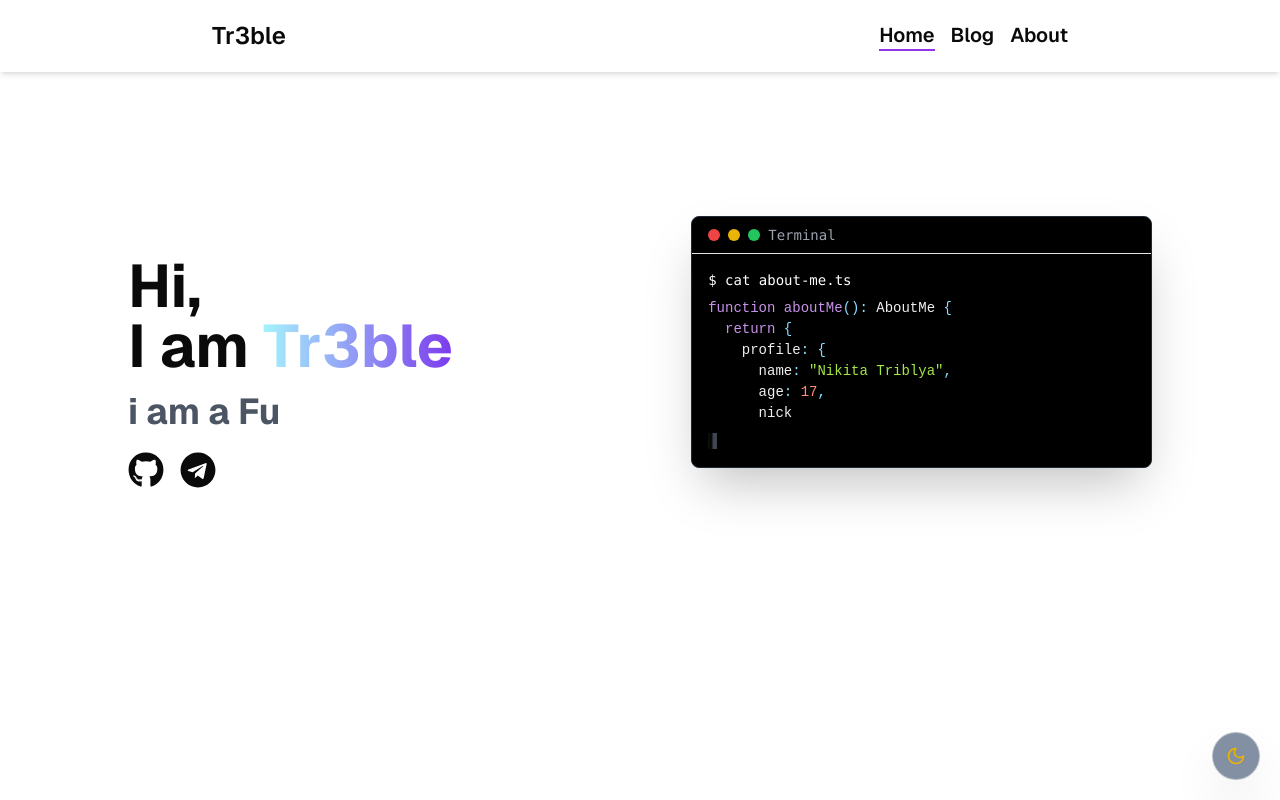
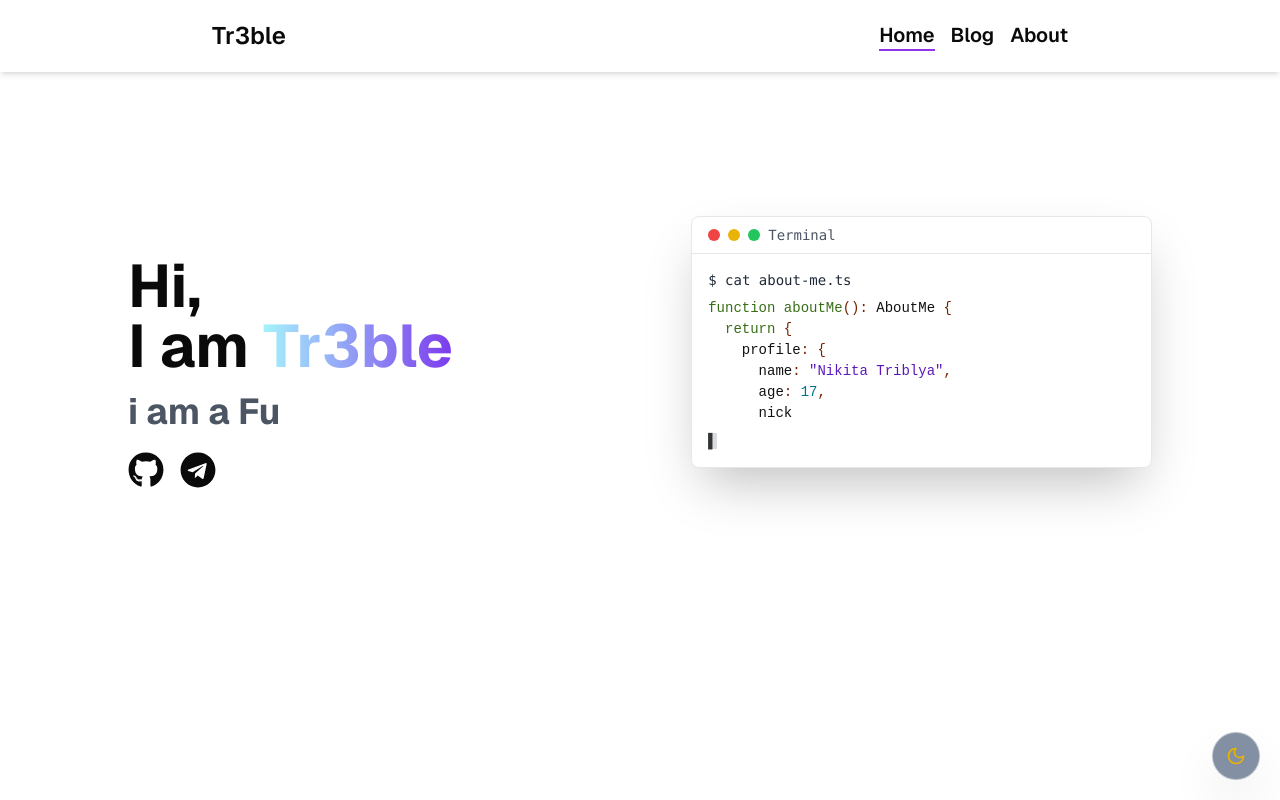
Before and after one commit to tr3bleee/Tr3bleSite, a Next.js app: page / in a window 1280 px wide. Shown: the top 800 px of the page. Built offline with nearby package versions, Linux system fonts and the light colour scheme.

Commit message:
add white theme

```diff
--- a/src/components/terminal/terminal.tsx
+++ b/src/components/terminal/terminal.tsx
@@ -44,26 +44,26 @@ const Terminal = () => {
   );
 
   return (
-    <div className="max-w-2xl w-full rounded-lg overflow-hidden shadow-2xl bg-black border border-gray-800">
+    <div className="max-w-2xl w-full rounded-lg overflow-hidden shadow-2xl bg-white dark:bg-black border border-gray-200 dark:border-gray-800">
       {/* Terminal Header */}
-      <div className="flex items-center px-4 py-2 border-b space-x-2">
+      <div className="flex items-center px-4 py-2 border-b border-gray-200 dark:border-gray-800 space-x-2">
         <div className="w-3 h-3 rounded-full bg-red-500" />
         <div className="w-3 h-3 rounded-full bg-yellow-500" />
         <div className="w-3 h-3 rounded-full bg-green-500" />
-        <span className="text-sm text-gray-400 ml-2 font-mono">Terminal</span>
+        <span className="text-sm text-gray-600 dark:text-gray-400 ml-2 font-mono">Terminal</span>
       </div>
 
       {/* Terminal Content */}
       <div className="p-4 font-mono text-sm">
-        <div className="text-white mb-2">$ cat about-me.ts</div>
+        <div className="text-gray-800 dark:text-white mb-2">$ cat about-me.ts</div>
         <pre className="overflow-x-auto">
           <code
-            className="language-typescript"
+            className="language-typescript invert dark:invert-0" // Инверсия для светлой темы
             dangerouslySetInnerHTML={{ __html: highlightedCode }}
           />
         </pre>
         {!isTypingComplete && (
-          <span className="animate-pulse bg-gray-600">▌</span>
+          <span className="animate-pulse bg-gray-300 dark:bg-gray-600">▌</span>
         )}
       </div>
     </div>
```
